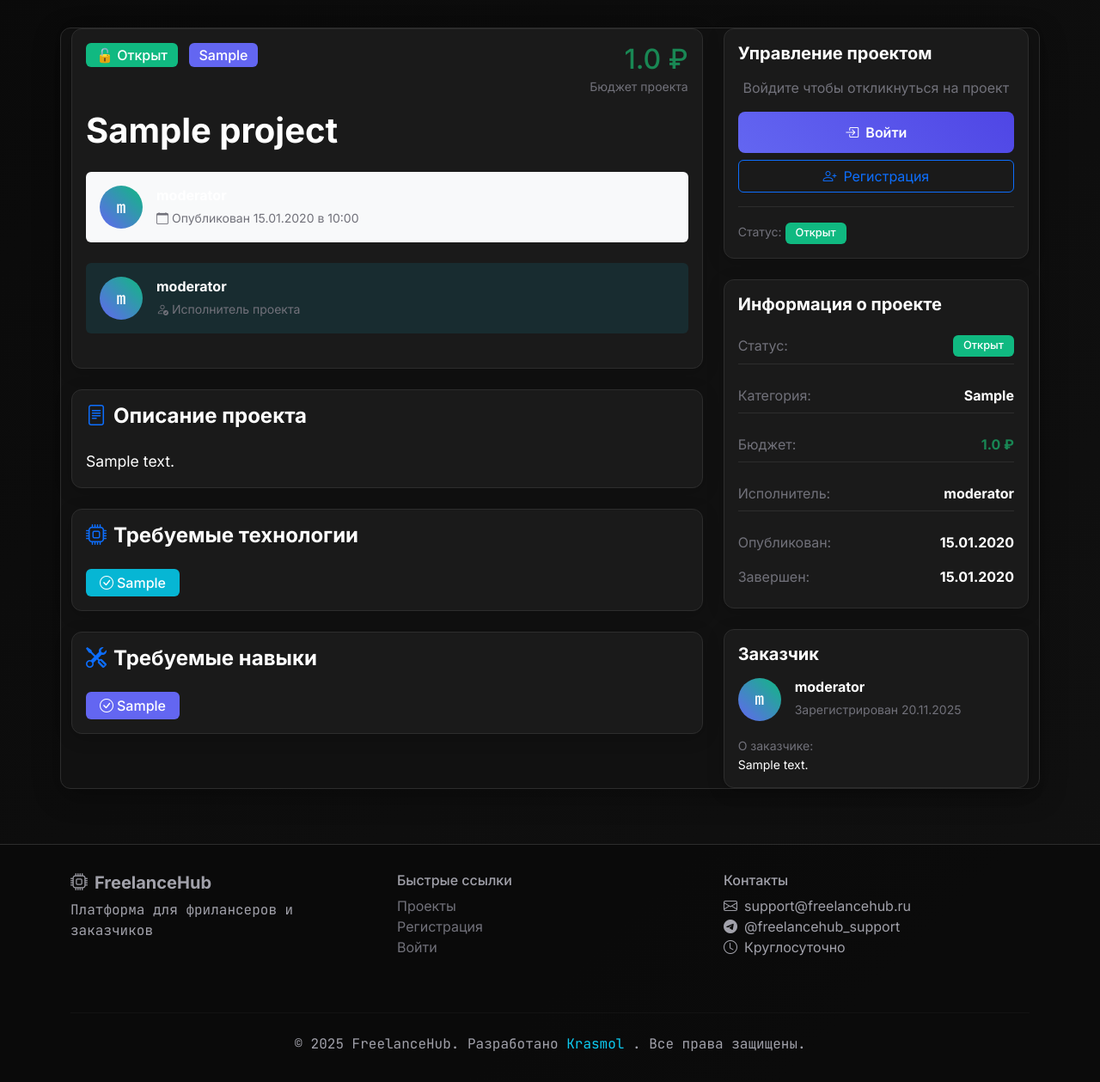
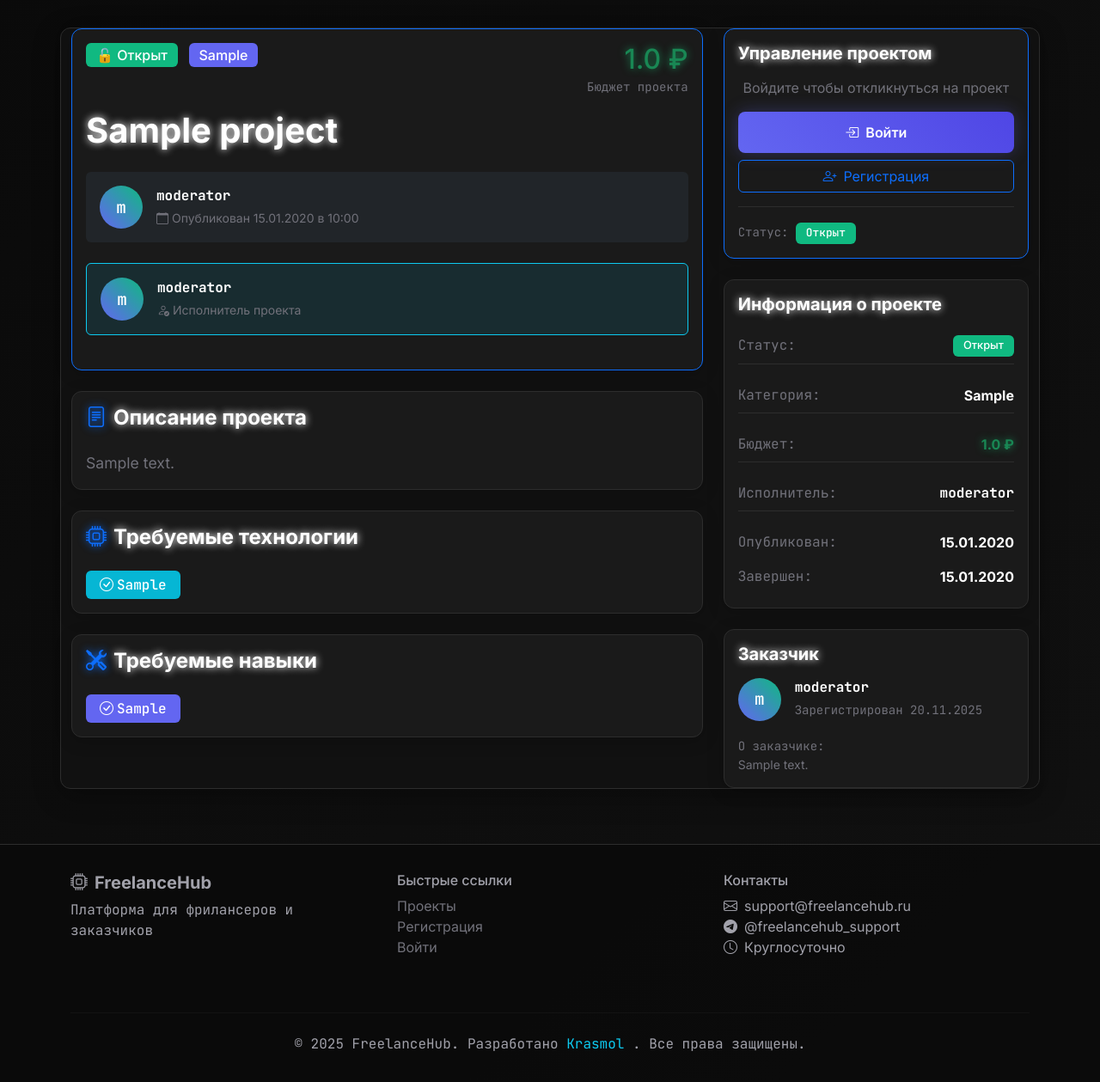
Before and after one commit to Krasmol/platform_for_freelancers, a Flask app: page /project/1 in a window 1280 px wide. Shown: the part 63-1322 px from the top of the page at 86% size. Run offline with Flask 3, Linux system fonts and the light colour scheme; tables that the repository leaves empty hold one stand-in row (values such as "Sample post").

Commit message:
Update project_detail.html
изменен стиль

```diff
--- a/templates/project_detail.html
+++ b/templates/project_detail.html
@@ -5,7 +5,7 @@
     <!-- Основной контент -->
     <div class="col-lg-8">
         <!-- Заголовок и статус -->
-        <div class="card mb-4">
+        <div class="card mb-4 border-primary">
             <div class="card-body">
                 <div class="d-flex justify-content-between align-items-start mb-3">
                     <div>
@@ -18,20 +18,20 @@
                         <span class="badge bg-primary fs-6">{{ project.category }}</span>
                     </div>
                     <div class="text-end">
-                        <h2 class="text-success mb-0">{{ project.budget }} ₽</h2>
-                        <small class="text-muted">Бюджет проекта</small>
+                        <h2 class="text-success mb-0 text-glow">{{ project.budget }} ₽</h2>
+                        <small class="text-muted code-font">Бюджет проекта</small>
                     </div>
                 </div>
 
-                <h1 class="fw-bold mb-4">{{ project.title }}</h1>
+                <h1 class="fw-bold mb-4 text-glow">{{ project.title }}</h1>
 
                 <!-- Информация о заказчике -->
-                <div class="d-flex align-items-center mb-4 p-3 bg-light rounded">
+                <div class="d-flex align-items-center mb-4 p-3 bg-dark rounded">
                     <div class="user-avatar me-3">
                         {{ project.client.username[0] }}
                     </div>
                     <div>
-                        <h6 class="fw-bold mb-1">{{ project.client.username }}</h6>
+                        <h6 class="fw-bold mb-1 code-font">{{ project.client.username }}</h6>
                         <small class="text-muted">
                             <i class="bi bi-calendar me-1"></i>Опубликован {{ project.created_at.strftime('%d.%m.%Y в %H:%M') }}
                         </small>
@@ -40,12 +40,12 @@
 
                 <!-- Информация о фрилансере (если назначен) -->
                 {% if project.freelancer %}
-                <div class="d-flex align-items-center mb-4 p-3 bg-info bg-opacity-10 rounded">
+                <div class="d-flex align-items-center mb-4 p-3 bg-info bg-opacity-10 rounded border border-info">
                     <div class="user-avatar me-3 bg-success">
                         {{ project.freelancer.username[0] }}
                     </div>
                     <div>
-                        <h6 class="fw-bold mb-1">{{ project.freelancer.username }}</h6>
+                        <h6 class="fw-bold mb-1 code-font">{{ project.freelancer.username }}</h6>
                         <small class="text-muted">
                             <i class="bi bi-person-check me-1"></i>Исполнитель проекта
                         </small>
@@ -58,10 +58,10 @@
         <!-- Описание проекта -->
         <div class="card mb-4">
             <div class="card-body">
-                <h4 class="fw-bold mb-4">
+                <h4 class="fw-bold mb-4 text-glow">
                     <i class="bi bi-file-text text-primary me-2"></i>Описание проекта
                 </h4>
-                <div class="project-description">
+                <div class="project-description text-muted">
                     {{ project.description|replace('\n', '<br>')|safe }}
                 </div>
             </div>
@@ -71,12 +71,12 @@
         {% if project.technologies %}
         <div class="card mb-4">
             <div class="card-body">
-                <h4 class="fw-bold mb-4">
+                <h4 class="fw-bold mb-4 text-glow">
                     <i class="bi bi-cpu text-primary me-2"></i>Требуемые технологии
                 </h4>
                 <div class="d-flex flex-wrap gap-2">
                     {% for tech in project.technologies.split(',') %}
-                        <span class="badge bg-info px-3 py-2 fs-6">
+                        <span class="badge bg-info px-3 py-2 fs-6 code-font">
                             <i class="bi bi-check-circle me-1"></i>{{ tech.strip() }}
                         </span>
                     {% endfor %}
@@ -89,12 +89,12 @@
         {% if project.skills_required %}
         <div class="card mb-4">
             <div class="card-body">
-                <h4 class="fw-bold mb-4">
+                <h4 class="fw-bold mb-4 text-glow">
                     <i class="bi bi-tools text-primary me-2"></i>Требуемые навыки
                 </h4>
                 <div class="d-flex flex-wrap gap-2">
                     {% for skill in project.skills_required.split(',') %}
-                        <span class="badge bg-primary px-3 py-2 fs-6">
+                        <span class="badge bg-primary px-3 py-2 fs-6 code-font">
                             <i class="bi bi-check-circle me-1"></i>{{ skill.strip() }}
                         </span>
                     {% endfor %}
@@ -105,10 +105,10 @@
 
         <!-- Отклики (только для владельца проекта) -->
         {% if current_user.is_authenticated and current_user.id == project.client_id and project.responses %}
-        <div class="card mb-4" id="responses">
+        <div class="card mb-4 border-warning" id="responses">
             <div class="card-body">
-                <h4 class="fw-bold mb-4">
-                    <i class="bi bi-people text-primary me-2"></i>Отклики на проект
+                <h4 class="fw-bold mb-4 text-glow">
+                    <i class="bi bi-people text-warning me-2"></i>Отклики на проект
                 </h4>
 
                 {% for response in project.responses %}
@@ -120,8 +120,8 @@
                                     {{ response.freelancer.username[0] }}
                                 </div>
                                 <div>
-                                    <h6 class="fw-bold mb-1">
-                                        <a href="{{ url_for('user_profile', user_id=response.freelancer.id) }}" class="text-decoration-none">
+                                    <h6 class="fw-bold mb-1 code-font">
+                                        <a href="{{ url_for('user_profile', user_id=response.freelancer.id) }}" class="text-decoration-none text-glow">
                                             {{ response.freelancer.username }}
                                         </a>
                                     </h6>
@@ -131,7 +131,7 @@
                                 </div>
                             </div>
                             <div class="text-end">
-                                <div class="h5 text-success mb-1">{{ response.proposed_budget }} ₽</div>
+                                <div class="h5 text-success mb-1 text-glow">{{ response.proposed_budget }} ₽</div>
                                 <span class="badge bg-{% if response.status == 'pending' %}warning{% elif response.status == 'accepted' %}success{% else %}danger{% endif %}">
                                     {% if response.status == 'pending' %}На рассмотрении
                                     {% elif response.status == 'accepted' %}Принят
@@ -141,11 +141,11 @@
                         </div>
 
                         {% if response.message %}
-                        <p class="mb-3">{{ response.message }}</p>
+                        <p class="mb-3 text-muted">{{ response.message }}</p>
                         {% endif %}
 
                         <div class="d-flex justify-content-between align-items-center">
-                            <small class="text-muted">
+                            <small class="text-muted code-font">
                                 <i class="bi bi-clock me-1"></i>{{ response.created_at.strftime('%d.%m.%Y %H:%M') }}
                             </small>
 
@@ -167,7 +167,7 @@
                                 </a>
                             </div>
                             {% elif response.status == 'accepted' %}
-                            <span class="text-success">
+                            <span class="text-success code-font">
                                 <i class="bi bi-check-circle me-1"></i>Исполнитель выбран
                             </span>
                             {% endif %}
@@ -183,21 +183,21 @@
     <!-- Боковая панель -->
     <div class="col-lg-4">
         <!-- Управление проектом -->
-        <div class="card mb-4">
+        <div class="card mb-4 border-primary">
             <div class="card-body">
-                <h5 class="fw-bold mb-3">Управление проектом</h5>
+                <h5 class="fw-bold mb-3 text-glow">Управление проектом</h5>
 
                 {% if current_user.is_authenticated %}
                     {% if current_user.id == project.client_id %}
                         <!-- Владелец проекта -->
                         <div class="mb-3">
-                            <span class="badge bg-info">Вы заказчик</span>
+                            <span class="badge bg-info code-font">Вы заказчик</span>
                         </div>
 
                         {% if project.status == 'open' %}
                             <!-- Показать отклики -->
                             {% if project.responses %}
-                            <a href="#responses" class="btn btn-primary w-100 mb-2">
+                            <a href="#responses" class="btn btn-primary w-100 mb-2 glow">
                                 <i class="bi bi-people me-1"></i>Просмотреть отклики ({{ project.responses|length }})
                             </a>
                             {% else %}
@@ -212,7 +212,7 @@
                                 Проект в работе с {{ project.freelancer.username }}
                             </div>
                             <a href="{{ url_for('complete_project', project_id=project.id) }}"
-                               class="btn btn-success w-100 mb-2"
+                               class="btn btn-success w-100 mb-2 glow"
                                onclick="return confirm('Вы уверены, что хотите завершить проект \"{{ project.title }}\"?')">
                                 <i class="bi bi-check-lg me-1"></i>Завершить проект
                             </a>
@@ -255,7 +255,7 @@
                                 <div class="alert alert-success">
                                     <i class="bi bi-check-circle me-1"></i>Ваш отклик принят!
                                 </div>
-                                <a href="{{ url_for('chat_list', user_id=project.client_id) }}" class="btn btn-primary w-100 mb-2">
+                                <a href="{{ url_for('chat_list', user_id=project.client_id) }}" class="btn btn-primary w-100 mb-2 glow">
                                     <i class="bi bi-chat me-1"></i>Обсудить детали
                                 </a>
                             {% elif user_response.status == 'rejected' %}
@@ -267,16 +267,16 @@
                             <!-- Форма отклика -->
                             <form method="POST" action="{{ url_for('respond_to_project', project_id=project.id) }}">
                                 <div class="mb-3">
-                                    <label class="form-label fw-bold">Ваше предложение</label>
+                                    <label class="form-label fw-bold code-font">Ваше предложение</label>
                                     <textarea class="form-control" name="message" rows="3"
                                               placeholder="Расскажите, почему вы подходите для этого проекта..." required></textarea>
                                 </div>
                                 <div class="mb-3">
-                                    <label class="form-label fw-bold">Предлагаемый бюджет (₽)</label>
+                                    <label class="form-label fw-bold code-font">Предлагаемый бюджет (₽)</label>
                                     <input type="number" class="form-control" name="proposed_budget"
                                            value="{{ project.budget }}" min="0" step="100" required>
                                 </div>
-                                <button type="submit" class="btn btn-primary w-100">
+                                <button type="submit" class="btn btn-primary w-100 glow">
                                     <i class="bi bi-envelope me-1"></i>Откликнуться на проект
                                 </button>
                             </form>
@@ -287,11 +287,11 @@
                         <div class="alert alert-success">
                             <i class="bi bi-person-check me-1"></i>Вы работаете над этим проектом
                         </div>
-                        <a href="{{ url_for('chat_list', user_id=project.client_id) }}" class="btn btn-primary w-100 mb-2">
+                        <a href="{{ url_for('chat_list', user_id=project.client_id) }}" class="btn btn-primary w-100 mb-2 glow">
                             <i class="bi bi-chat me-1"></i>Чат с заказчиком
                         </a>
                         <a href="{{ url_for('complete_project', project_id=project.id) }}"
-                           class="btn btn-success w-100"
+                           class="btn btn-success w-100 glow"
                            onclick="return confirm('Вы уверены, что хотите завершить проект \"{{ project.title }}\"?')">
                             <i class="bi bi-check-lg me-1"></i>Завершить проект
                         </a>
@@ -308,7 +308,7 @@
                     <!-- Неавторизованный пользователь -->
                     <div class="text-center">
                         <p class="text-muted mb-3">Войдите чтобы откликнуться на проект</p>
-                        <a href="{{ url_for('login') }}" class="btn btn-primary w-100 mb-2">
+                        <a href="{{ url_for('login') }}" class="btn btn-primary w-100 mb-2 glow">
                             <i class="bi bi-box-arrow-in-right me-2"></i>Войти
                         </a>
                         <a href="{{ url_for('register') }}" class="btn btn-outline-primary w-100">
@@ -319,7 +319,7 @@
 
                 <!-- Статус проекта -->
                 <div class="mt-3 pt-3 border-top">
-                    <small class="text-muted">Статус:
+                    <small class="text-muted code-font">Статус:
                         <span class="badge bg-{% if project.status == 'open' %}success
                                           {% elif project.status == 'in_progress' %}warning
                                           {% elif project.status == 'completed' %}secondary
@@ -337,11 +337,11 @@
         <!-- Информация о проекте -->
         <div class="card mb-4">
             <div class="card-body">
-                <h5 class="fw-bold mb-3">Информация о проекте</h5>
+                <h5 class="fw-bold mb-3 text-glow">Информация о проекте</h5>
 
                 <div class="info-item mb-3">
                     <div class="d-flex justify-content-between align-items-center py-2 border-bottom">
-                        <span class="text-muted">Статус:</span>
+                        <span class="text-muted code-font">Статус:</span>
                         <span class="badge bg-{% if project.status == 'open' %}success{% elif project.status == 'in_progress' %}warning{% elif project.status == 'completed' %}secondary{% else %}danger{% endif %}">
                             {% if project.status == 'open' %}Открыт
                             {% elif project.status == 'in_progress' %}В работе
@@ -353,30 +353,30 @@
 
                 <div class="info-item mb-3">
                     <div class="d-flex justify-content-between align-items-center py-2 border-bottom">
-                        <span class="text-muted">Категория:</span>
+                        <span class="text-muted code-font">Категория:</span>
                         <strong>{{ project.category }}</strong>
                     </div>
                 </div>
 
                 <div class="info-item mb-3">
                     <div class="d-flex justify-content-between align-items-center py-2 border-bottom">
-                        <span class="text-muted">Бюджет:</span>
-                        <strong class="text-success">{{ project.budget }} ₽</strong>
+                        <span class="text-muted code-font">Бюджет:</span>
+                        <strong class="text-success text-glow">{{ project.budget }} ₽</strong>
                     </div>
                 </div>
 
                 {% if project.freelancer %}
                 <div class="info-item mb-3">
                     <div class="d-flex justify-content-between align-items-center py-2 border-bottom">
-                        <span class="text-muted">Исполнитель:</span>
-                        <strong>{{ project.freelancer.username }}</strong>
+                        <span class="text-muted code-font">Исполнитель:</span>
+                        <strong class="code-font">{{ project.freelancer.username }}</strong>
                     </div>
                 </div>
                 {% endif %}
 
                 <div class="info-item">
                     <div class="d-flex justify-content-between align-items-center py-2">
-                        <span class="text-muted">Опубликован:</span>
+                        <span class="text-muted code-font">Опубликован:</span>
                         <strong>{{ project.created_at.strftime('%d.%m.%Y') }}</strong>
                     </div>
                 </div>
@@ -384,7 +384,7 @@
                 {% if project.completed_at %}
                 <div class="info-item">
                     <div class="d-flex justify-content-between align-items-center py-2">
-                        <span class="text-muted">Завершен:</span>
+                        <span class="text-muted code-font">Завершен:</span>
                         <strong>{{ project.completed_at.strftime('%d.%m.%Y') }}</strong>
                     </div>
                 </div>
@@ -395,20 +395,20 @@
         <!-- Заказчик -->
         <div class="card">
             <div class="card-body">
-                <h5 class="fw-bold mb-3">Заказчик</h5>
+                <h5 class="fw-bold mb-3 text-glow">Заказчик</h5>
                 <div class="d-flex align-items-center mb-3">
                     <div class="user-avatar me-3">
                         {{ project.client.username[0] }}
                     </div>
                     <div>
-                        <h6 class="fw-bold mb-1">{{ project.client.username }}</h6>
-                        <small class="text-muted">Зарегистрирован {{ project.client.created_at.strftime('%d.%m.%Y') }}</small>
+                        <h6 class="fw-bold mb-1 code-font">{{ project.client.username }}</h6>
+                        <small class="text-muted code-font">Зарегистрирован {{ project.client.created_at.strftime('%d.%m.%Y') }}</small>
                     </div>
                 </div>
                 {% if project.client.profile %}
                 <div class="mt-3">
-                    <small class="text-muted">О заказчике:</small>
-                    <p class="small mb-0">{{ project.client.profile.description[:100] }}{% if project.client.profile.description|length > 100 %}...{% endif %}</p>
+                    <small class="text-muted code-font">О заказчике:</small>
+                    <p class="small mb-0 text-muted">{{ project.client.profile.description[:100] }}{% if project.client.profile.description|length > 100 %}...{% endif %}</p>
                 </div>
                 {% endif %}
 
@@ -440,7 +440,7 @@
 }
 
 .info-item:hover {
-    background-color: rgba(0,0,0,0.02);
+    background-color: var(--bg-hover);
     border-radius: 5px;
     margin-left: -5px;
     margin-right: -5px;
@@ -455,5 +455,30 @@
 .response-item:hover {
     transform: translateY(-2px);
 }
+
+.alert {
+    background: var(--bg-card);
+    border: 1px solid var(--border-color);
+}
+
+.alert-info {
+    border-color: var(--info);
+    color: var(--info);
+}
+
+.alert-success {
+    border-color: var(--success);
+    color: var(--success);
+}
+
+.alert-warning {
+    border-color: var(--warning);
+    color: var(--warning);
+}
+
+.alert-danger {
+    border-color: var(--danger);
+    color: var(--danger);
+}
 </style>
 {% endblock %}
```
